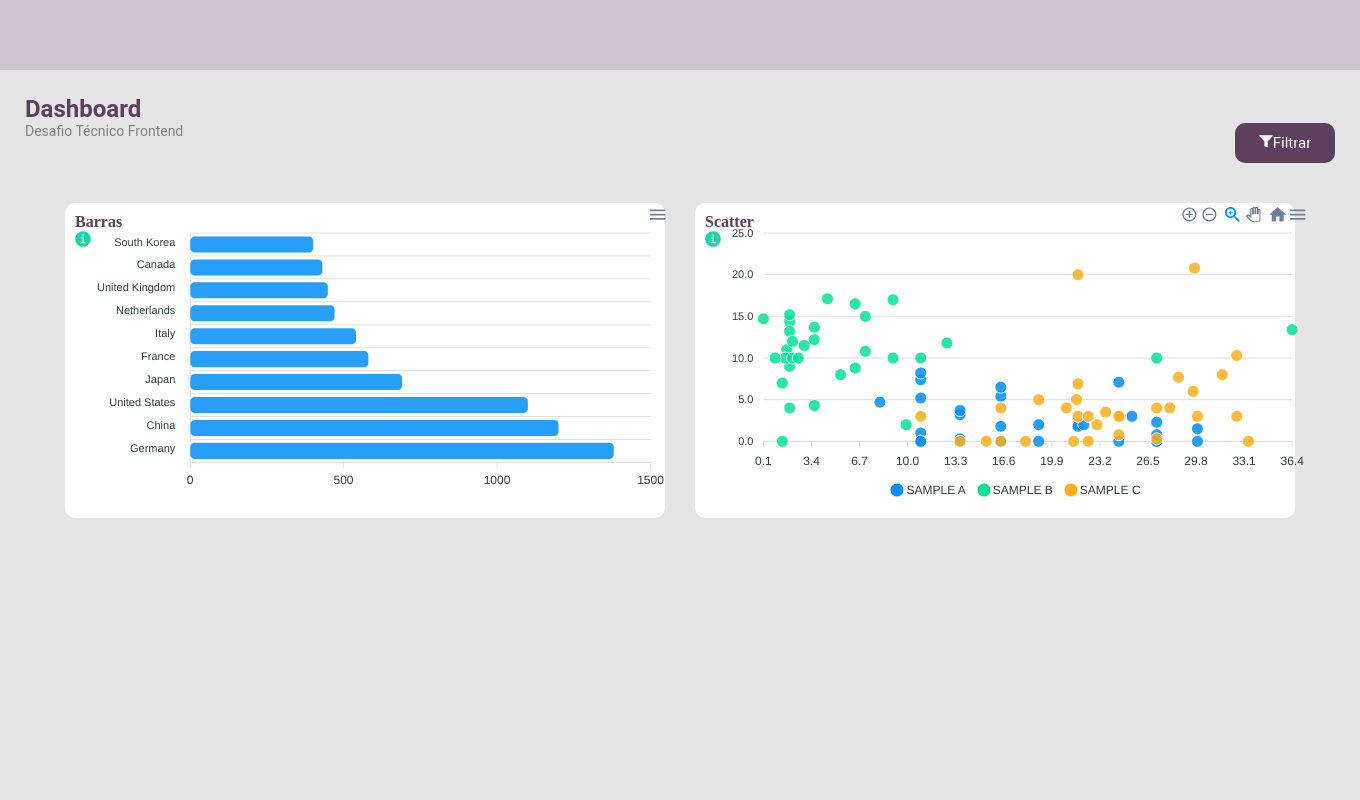
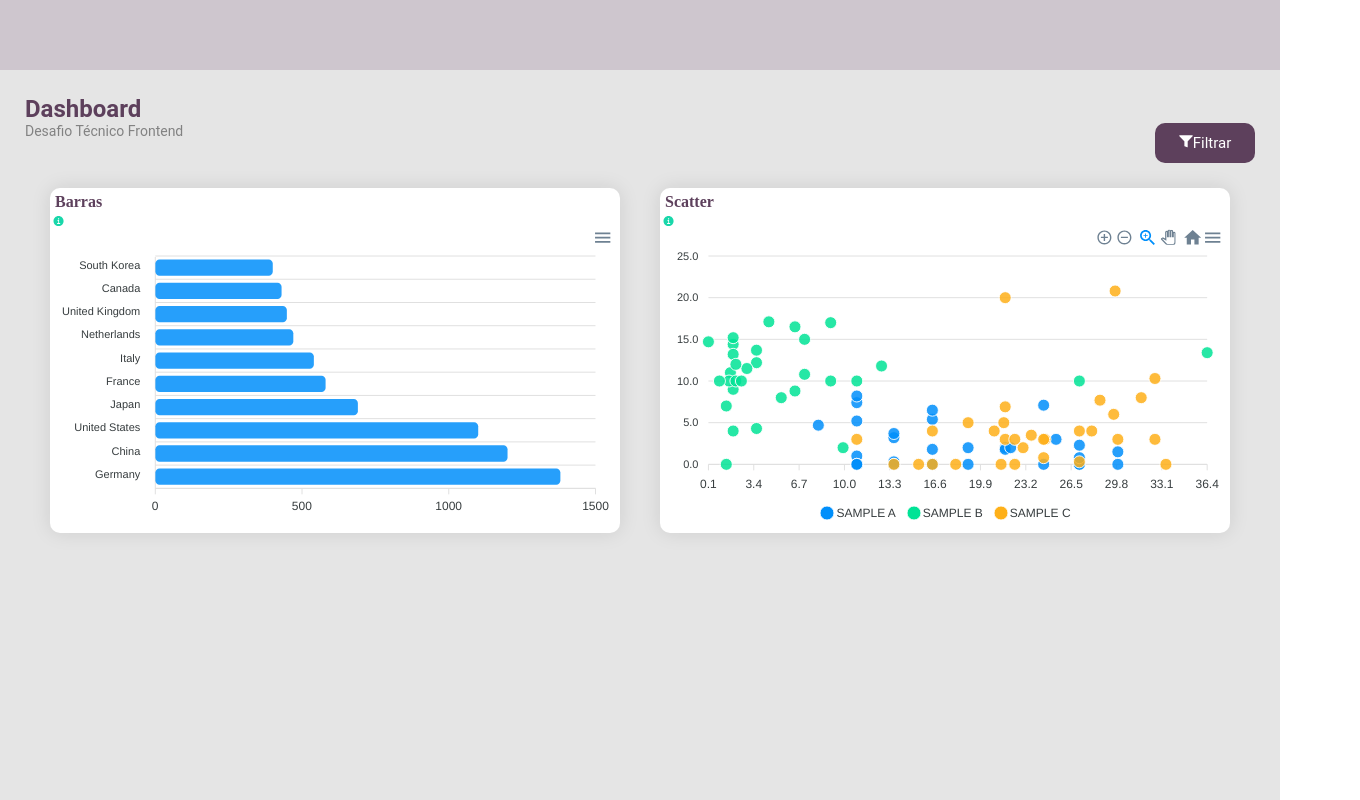
Before and after one commit to AllisonVinicius/dashboard-in-ApexCharts, a React (Create React App) app: page / in a window 1280 px wide. Shown: the whole page, 1360 px wide, since content can reach past the window. Built offline with nearby package versions, Linux system fonts and the light colour scheme.

Commit message:
update styles and resposividade update

```diff
--- a/src/Components/GraphBarras/index.tsx
+++ b/src/Components/GraphBarras/index.tsx
@@ -2,7 +2,7 @@ import React, { useMemo } from "react";
 import ReactApexChart from "react-apexcharts";
 import { options, series } from "../../repositories/barras";
 import TextHeader from "../TextHeader";
-import { Container } from "./styles";
+import { Container, StyleIcon } from "./styles";
 
 const GraphBarras = () => {
   const { innerWidth: width, innerHeight: height } = window;
@@ -10,7 +10,7 @@ const GraphBarras = () => {
   const widthWindows = useMemo(() => {
     let widValue = null;
     if (width >= 768) {
-      widValue = 590;
+      widValue = 570;
       return widValue;
     } else {
       widValue = 200;
@@ -21,11 +21,11 @@ const GraphBarras = () => {
   const heightWindows = useMemo(() => {
     let heiValue = null;
 
-    if (height > 400) {
-      heiValue = 297;
+    if (height > 500) {
+      heiValue = 300;
       return heiValue;
     } else {
-      heiValue = 180;
+      heiValue = 150;
       return heiValue;
     }
   }, [height]);
@@ -33,6 +33,7 @@ const GraphBarras = () => {
   return (
     <Container>
       <TextHeader title="Barras" />
+      <StyleIcon />
       <ReactApexChart
         options={options}
         series={series}
--- a/src/Components/GraphBarras/styles.ts
+++ b/src/Components/GraphBarras/styles.ts
@@ -1,41 +1,36 @@
 import styled from "styled-components";
+import { ReactComponent as Icon } from "../../assets/info.svg";
 
 export const Container = styled.div`
-  display: flex;
-  width: 100%;
+  width: 570px;
+  height: 345px;
+  left: 30px;
+  top: 228px;
+  box-shadow: 0px 0px 20px rgba(0, 0, 0, 0.1);
+  border-radius: 10px;
   background-color: #fff;
-  border-radius: 10px;
-  box-shadow: 0px 0 px 20px rgb(0, 0, 0, 0.1);
-  border-radius: 10px;
-  justify-content: space-around;
 
-  @media (max-width: 1280px) {
+  @media (max-width: 1024px) {
     display: flex;
     width: 600px;
     margin: 15px;
   }
 
-  @media (max-width: 1024px) {
-    display: flex;
-    width: 800px;
-    margin: 15px;
-  }
-
   @media (max-width: 411px) {
     display: flex;
-    width: 75%;
+    width: 450px;
   }
 
   @media (max-width: 768px) {
     display: flex;
-    width: 650px;
+    width: 600px;
     margin: 10px;
   }
 
   @media (max-width: 375px) {
     display: flex;
+    width: 450px;
     margin: 10px;
-    width: 75%;
   }
 `;
 export const Header = styled.header`
@@ -63,3 +58,14 @@ export const Text = styled.h2`
     margin: 50px 0;
   }
 `;
+
+export const StyleIcon = styled(Icon)`
+  width: 3%;
+  height: 3%;
+  top: 40%;
+  left: 8.5%;
+  text-align: center;
+  border: 2px;
+  border-radius: 20px;
+  z-index: 1;
+`;
--- a/src/Components/GraphScatter/index.tsx
+++ b/src/Components/GraphScatter/index.tsx
@@ -2,7 +2,7 @@ import React, { useMemo } from "react";
 import ReactApexChart from "react-apexcharts";
 import { options } from "../../repositories/scatter";
 import TextHeader from "../TextHeader";
-import { Container } from "./styles";
+import { Container, StyleIcon } from "./styles";
 
 const GraphScatter = () => {
   const { innerWidth: width, innerHeight: height } = window;
@@ -11,11 +11,11 @@ const GraphScatter = () => {
     let widValue = null;
 
     if (width >= 768) {
-      widValue = 600;
+      widValue = 570;
 
       return widValue;
     } else {
-      widValue = 300;
+      widValue = 200;
 
       return widValue;
     }
@@ -24,11 +24,11 @@ const GraphScatter = () => {
   const heightWindows = useMemo(() => {
     let heiValue = null;
 
-    if (height > 400) {
+    if (height > 500) {
       heiValue = 300;
       return heiValue;
     } else {
-      heiValue = 180;
+      heiValue = 150;
       return heiValue;
     }
   }, [height]);
@@ -36,6 +36,7 @@ const GraphScatter = () => {
   return (
     <Container>
       <TextHeader title="Scatter" />
+      <StyleIcon />
       <ReactApexChart
         options={options}
         series={options.series}
--- a/src/Components/GraphScatter/styles.ts
+++ b/src/Components/GraphScatter/styles.ts
@@ -1,41 +1,37 @@
 import styled from "styled-components";
+import { ReactComponent as Icon } from "../../assets/info.svg";
 
 export const Container = styled.div`
-  display: flex;
-  width: 100%;
+  width: 570px;
+  height: 345px;
+  left: 30px;
+  top: 228px;
+  box-shadow: 0px 0px 20px rgba(0, 0, 0, 0.1);
+  border-radius: 10px;
   background-color: #fff;
-  border-radius: 10px;
-  box-shadow: 0px 0 px 20px rgb(0, 0, 0, 0.1);
-  border-radius: 10px;
-  justify-content: space-around;
-
-  @media (max-width: 1280px) {
-    display: flex;
-    width: 600px;
-    margin: 15px;
-  }
 
   @media (max-width: 1024px) {
     display: flex;
-    width: 800px;
+
+    width: 600px;
     margin: 15px;
   }
 
   @media (max-width: 411px) {
     display: flex;
-    width: 75%;
+    width: 4500px;
   }
 
   @media (max-width: 768px) {
     display: flex;
-    width: 650px;
+    width: 600px;
     margin: 10px;
   }
 
   @media (max-width: 375px) {
     display: flex;
+    width: 450x;
     margin: 10px;
-    width: 75%;
   }
 `;
 
@@ -55,3 +51,14 @@ export const Header = styled.div`
 export const Barras = styled.div`
   border: 10px;
 `;
+
+export const StyleIcon = styled(Icon)`
+  width: 3%;
+  height: 3%;
+  top: 40%;
+  left: 8.5%;
+  text-align: center;
+  border: 2px;
+  border-radius: 20px;
+  z-index: 1;
+`;
--- a/src/Components/TextHeader/index.tsx
+++ b/src/Components/TextHeader/index.tsx
@@ -1,15 +1,12 @@
 import React from "react";
-import { StyleIcon, TitleGraph } from "./styles";
+import { TitleGraph } from "./styles";
 
 interface ITextGraphProps {
   title?: string;
 }
 
 const TextHeader = ({ title }: ITextGraphProps) => (
-  <TitleGraph>
-    {title}
-    <StyleIcon />
-  </TitleGraph>
+  <TitleGraph>{title}</TitleGraph>
 );
 
 export default TextHeader;
--- a/src/Components/TextHeader/styles.ts
+++ b/src/Components/TextHeader/styles.ts
@@ -1,11 +1,10 @@
 import styled from "styled-components";
-import { ReactComponent as Icon } from "../../assets/info.svg";
 
 export const TitleGraph = styled.h2`
   width: 15px;
   color: #5d405c;
   font-size: 16px;
-  padding: 10px;
+  padding: 5px;
   line-height: normal;
   font-family: "Montserrat";
   flex-direction: row;
@@ -15,8 +14,3 @@ export const TitleGraph = styled.h2`
     margin: 50px 0;
   }
 `;
-
-export const StyleIcon = styled(Icon)`
-  display: flex;
-  line-height: normal;
-`;
--- a/src/Pages/Dashboard/styles.ts
+++ b/src/Pages/Dashboard/styles.ts
@@ -6,8 +6,7 @@ export const Barras = styled.div``;
 
 export const Row = styled.div`
   display: flex;
-  justify-content: space-around;
-  line-height: normal;
+  justify-content: space-between;
 
   @media (max-width: 375px) {
     display: flex;
@@ -18,7 +17,7 @@ export const Row = styled.div`
   @media (max-width: 768px) {
     display: flex;
     flex-direction: column;
-    justify-content: start;
+    justify-content: space-between;
   }
 
   @media (max-width: 1024px) {
```
Also changed, not shown: 1 other file (tests, documents, lock files or other folders).
